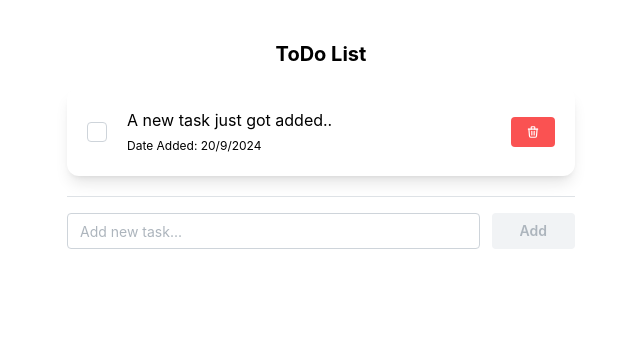
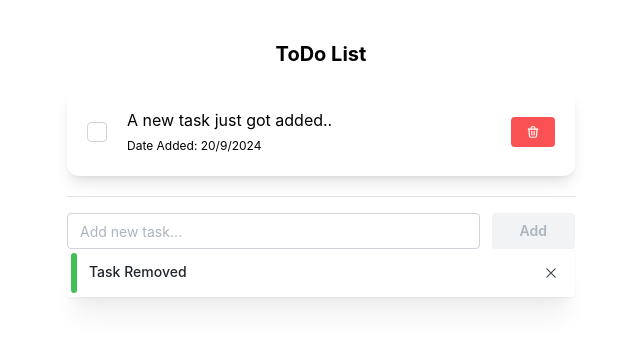
Before and after one commit to hiftikh/to-do-app, a React (Vite) app: page / in a window 1280 px wide. Shown: the top 344 px of the page, without its empty margins (319-959 px from the left). Built offline with nearby package versions, Linux system fonts and the light colour scheme.

Commit message:
added toast

```diff
--- a/src/Components/ToDoList.tsx
+++ b/src/Components/ToDoList.tsx
@@ -1,7 +1,7 @@
 import { useState } from "react";
 import ToDoItem from "./ToDoItem";
 import data from "../json/task.json";
-import { Button, Input, Divider } from "@mantine/core";
+import { Button, Input, Divider, Notification } from "@mantine/core";
 import { IconExclamationCircle } from "@tabler/icons-react";
 import { isEmptyString } from "../lib/util";
 
@@ -14,6 +14,7 @@ interface Props {
 export default function ToDoList() {
   const [tasks, setTasks] = useState(data);
   const [text, setText] = useState("");
+  const [hideToast, setHideToast] = useState(true);
 
   const addTask = (text: string) => {
     const newTask = {
@@ -28,6 +29,7 @@ export default function ToDoList() {
 
   const deleteTask = (id: number) => {
     setTasks(tasks.filter((task) => task.id !== id));
+    setHideToast(true);
   };
 
   const toggleCompleted = (id: number) => {
@@ -54,6 +56,13 @@ export default function ToDoList() {
       ))}
       <Divider my="md" />
       <AddTask text={text} onChange={setText} onClick={addTask} />
+      {hideToast && (
+        <Notification
+          color="green"
+          title="Task Removed"
+          onClose={() => setHideToast(false)}
+        ></Notification>
+      )}
     </div>
   );
 }
```
